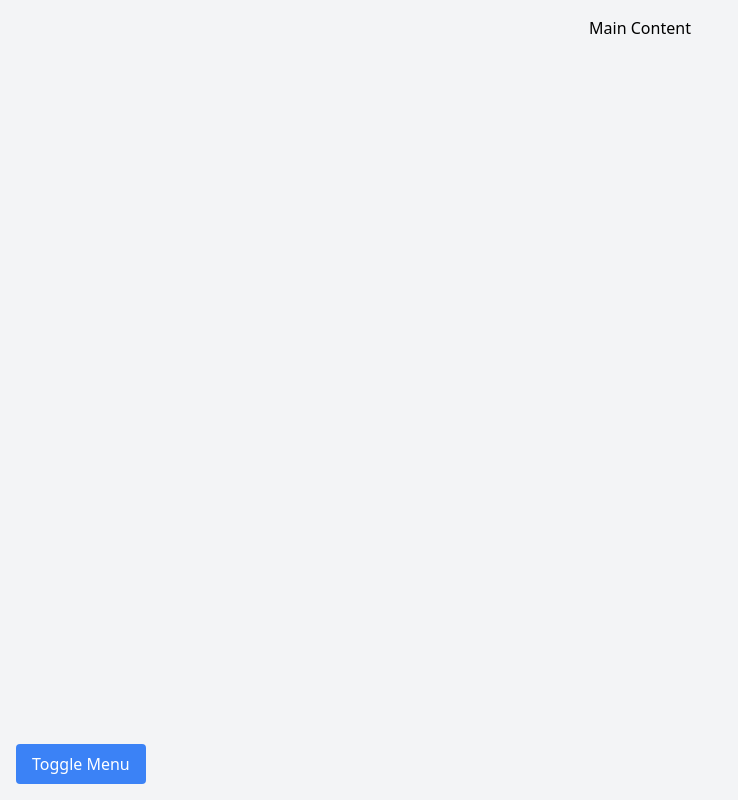
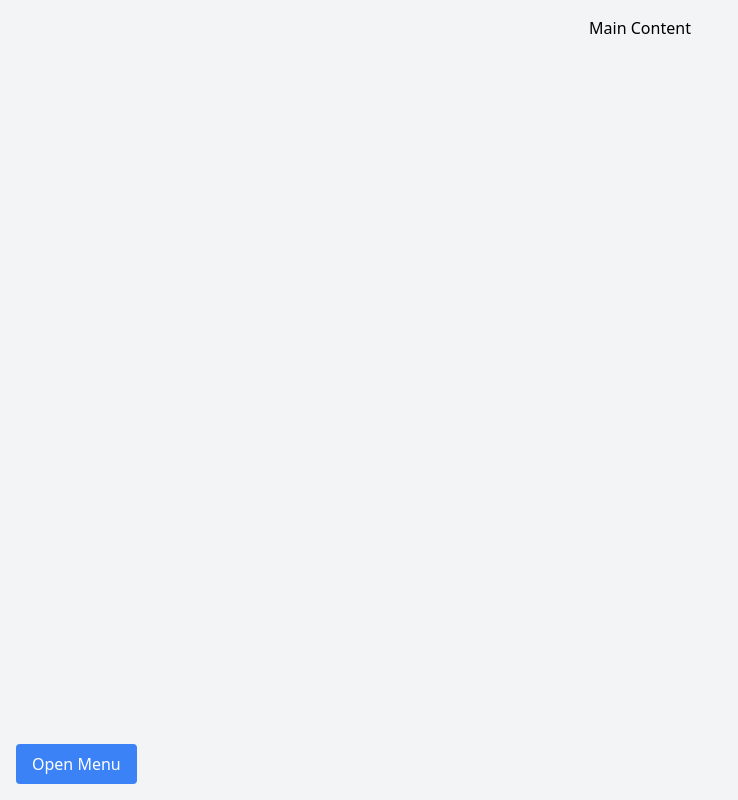
Before and after one commit to kaitokosuge/fast-tol, a React (Vite) app: page / in a window 1280 px wide. Shown: the whole page, without its empty margins (0-738 px from the left). Built offline with nearby package versions, Linux system fonts and the light colour scheme.

Commit message:
add: drag

```diff
--- a/src/Menu.tsx
+++ b/src/Menu.tsx
@@ -2,14 +2,17 @@ import { useState, useRef } from "react";
 
 export default function BottomDrawerMenu() {
 	const [translateY, setTranslateY] = useState(300); // 初期位置 (閉じた状態)
+	const [isMenuOpen, setIsMenuOpen] = useState(false); // メニューが開いているかどうか
 	const isDragging = useRef(false); // ドラッグ中かどうかの状態
 	const startY = useRef(0); // ドラッグ開始時のY座標
 
+	// メニューをドラッグできるように開始
 	const handleStart = (clientY: number) => {
 		startY.current = clientY;
 		isDragging.current = true; // ドラッグを開始
 	};
 
+	// ドラッグ移動中の処理
 	const handleMove = (clientY: number) => {
 		if (!isDragging.current) return;
 		const deltaY = clientY - startY.current; // 開始位置からの移動量
@@ -18,30 +21,45 @@ export default function BottomDrawerMenu() {
 		startY.current = clientY; // 開始位置を更新
 	};
 
+	// ドラッグ終了時の処理
 	const handleEnd = () => {
+		if (!isDragging.current) return;
 		isDragging.current = false; // ドラッグ終了
-		// ドロワーのスナップ (近い位置に移動)
-		setTranslateY((prev) => (prev < 150 ? 0 : 300)); // 150px を境界
+
+		// スナップ動作: 開く/閉じるの状態を切り替える
+		if (translateY > 150) {
+			setTranslateY(300); // 閉じる
+			setIsMenuOpen(false); // メニューを閉じる
+		} else {
+			setTranslateY(0); // 開いたまま
+			setIsMenuOpen(true); // メニューを開く
+		}
 	};
 
 	return (
 		<div
 			className="relative h-screen overflow-hidden"
-			onMouseDown={(e) => handleStart(e.clientY)}
-			onMouseMove={(e) => e.buttons === 1 && handleMove(e.clientY)} // マウス移動中
-			onMouseUp={handleEnd} // マウスアップ時
-			onTouchStart={(e) => handleStart(e.touches[0].clientY)} // タッチ開始
-			onTouchMove={(e) => handleMove(e.touches[0].clientY)} // タッチ移動
-			onTouchEnd={handleEnd} // タッチ終了
-		>
-			{/* ドロワーメニュー */}
+			style={{
+				overflow: isMenuOpen ? "hidden" : "auto", // メニューが開いているときはスクロール禁止
+			}}>
+			{/* メニュー部分 */}
 			<div
 				className="absolute bottom-0 left-0 w-full bg-gray-800 text-white"
 				style={{
 					height: "300px",
 					transform: `translateY(${translateY}px)`,
 					transition: isDragging.current ? "none" : "transform 0.1s ease-out", // ドラッグ中は即時反映
-				}}>
+				}}
+				// ドラッグイベントをメニュー部分に限定
+				onMouseDown={(e) => handleStart(e.clientY)} // ドラッグ開始
+				onMouseMove={(e) => {
+					if (e.buttons === 1) handleMove(e.clientY); // マウス移動中
+				}}
+				onMouseUp={handleEnd} // マウスアップ時
+				onTouchStart={(e) => handleStart(e.touches[0].clientY)} // タッチ開始
+				onTouchMove={(e) => handleMove(e.touches[0].clientY)} // タッチ移動
+				onTouchEnd={handleEnd} // タッチ終了
+			>
 				<div className="p-4">Menu Content</div>
 			</div>
 
@@ -50,8 +68,11 @@ export default function BottomDrawerMenu() {
 				<h1 className="text-center p-4">Main Content</h1>
 				<button
 					className="fixed bottom-4 left-4 bg-blue-500 text-white px-4 py-2 rounded"
-					onClick={() => setTranslateY((prev) => (prev === 300 ? 0 : 300))}>
-					Toggle Menu
+					onClick={() => {
+						setTranslateY(0); // メニューを開く
+						setIsMenuOpen(true); // メニューを開いている状態にする
+					}}>
+					Open Menu
 				</button>
 			</div>
 		</div>
```
